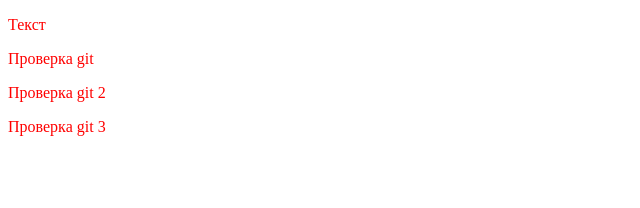
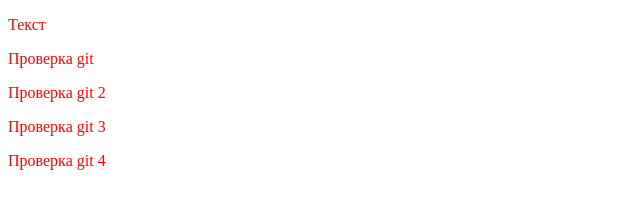
Before and after one commit to Dmitriy8413/gitreact, a plain HTML site: page index.html in a window 1280 px wide. Shown: the whole page, without its empty margins (0-640 px from the left). Drawn offline with Linux system fonts and the light colour scheme.

Commit message:
Коммит 4

```diff
--- a/index.html
+++ b/index.html
@@ -13,6 +13,7 @@
     <p>Проверка git</p>
     <p>Проверка git 2</p>
     <p>Проверка git 3</p>
+    <p>Проверка git 4</p>
 </body>
 
 </html>
```
